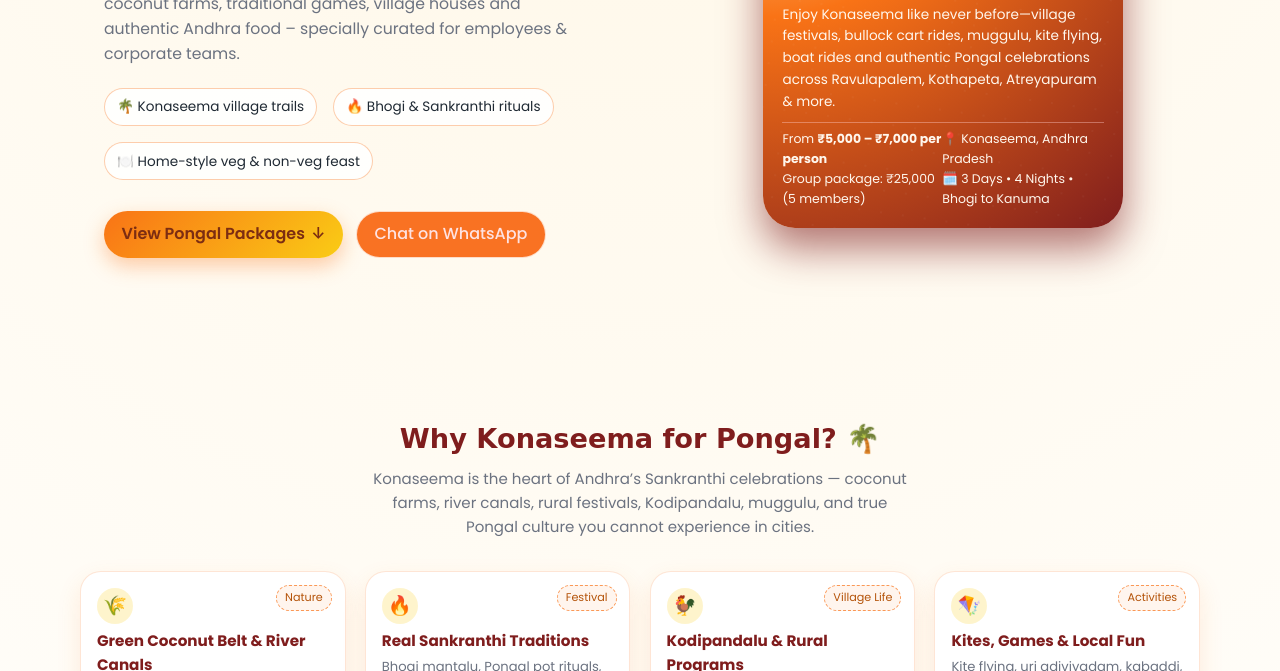
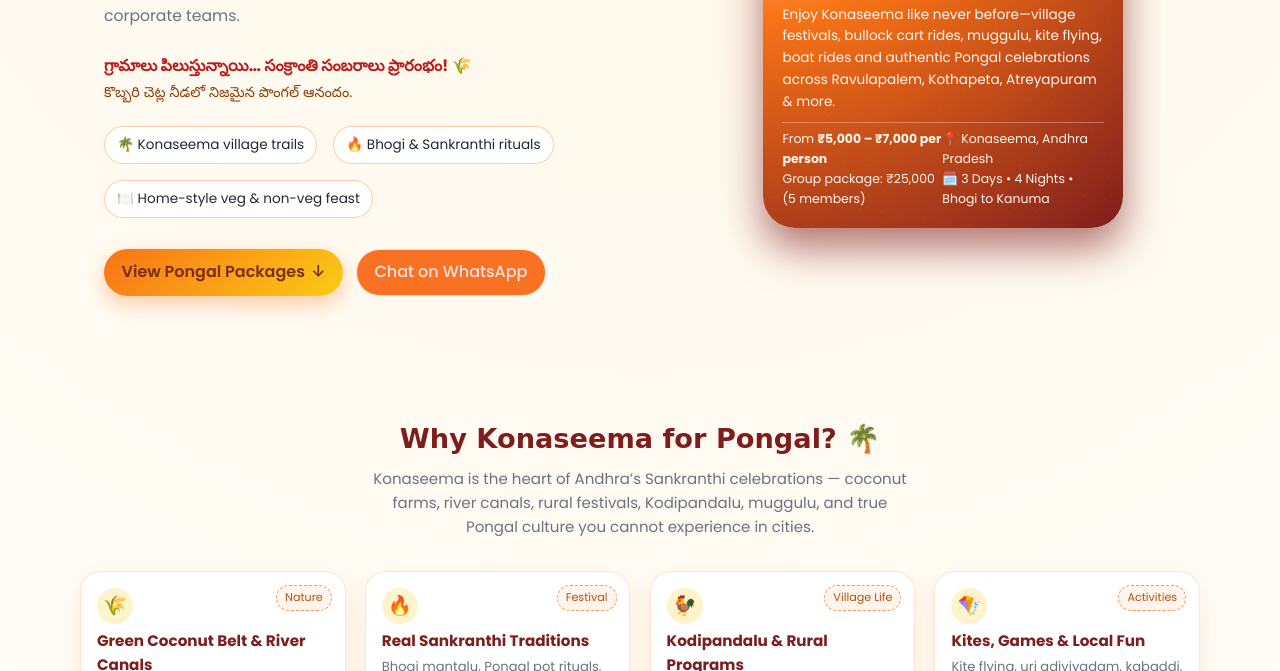
Before and after one commit to AshwanthDurgaSrinivas/sankranth, a plain HTML site: page index.html in a window 1280 px wide. Shown: the part 429-1100 px from the top of the page. Drawn offline with Linux system fonts and the light colour scheme; a web font is replaced by a local one.

Commit message:
Update index.html

```diff
--- a/index.html
+++ b/index.html
@@ -1050,10 +1050,18 @@
                     heart of <span class="highlight">Konaseema</span> 🌾
                 </h1>
                 <p class="hero-subtitle">
-                    Leave the city cubicles behind and spend Pongal amidst coconut farms, traditional
-                    games, village houses and authentic Andhra food – specially curated for
-                    employees & corporate teams.
-                </p>
+        Leave the city cubicles behind and spend Pongal amidst coconut farms, traditional
+        games, village houses and authentic Andhra food – specially curated for
+        employees & corporate teams.
+        <br><br>
+        <strong style="color:#b91c1c; font-size:1rem;">
+            గ్రామాలు పిలుస్తున్నాయి… సంక్రాంతి సంబరాలు ప్రారంభం! 🌾
+        </strong>
+        <br>
+        <span style="color:#92400e; font-size:0.9rem;">
+            కొబ్బరి చెట్ల నీడలో నిజమైన పొంగల్ ఆనందం.
+        </span>
+    </p>
 
                 <div class="hero-meta">
                     <div class="hero-meta-item">🌴 Konaseema village trails</div>
```
